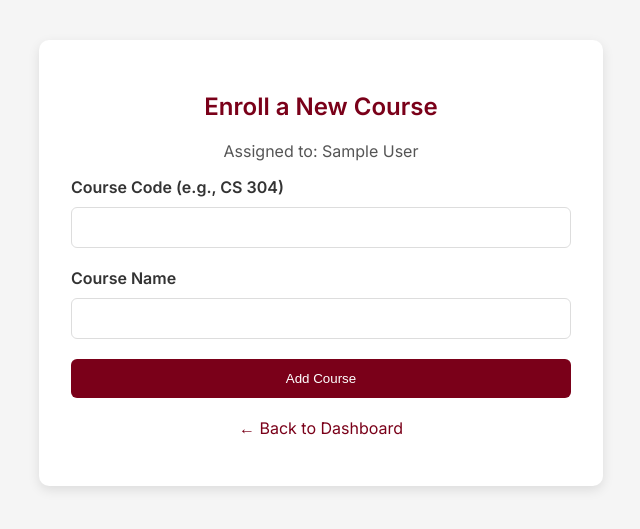
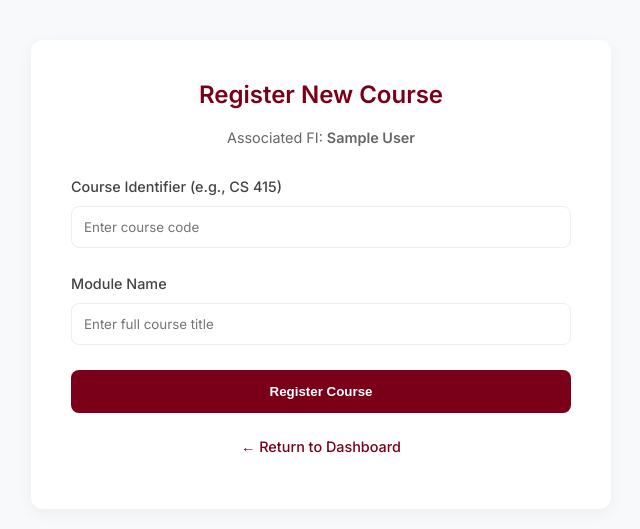
Before and after one commit to joanne-chep/Geospacial-Attendance-Management-Sytem, a PHP site: page /add_course.php in a window 1280 px wide. Shown: the top 529 px of the page, without its empty margins (319-959 px from the left). Run offline with PHP 8.4, Linux system fonts and the light colour scheme; the visitor is signed in with stand-in values (Sample User, id 1).

Commit message:
implements correctly db connexion

```diff
--- a/add_course.php
+++ b/add_course.php
@@ -1,7 +1,9 @@
 <?php
-// add_course.php — responsible for adding courses into the system (FIs only)
-// Adapter pattern is applied to cleanly separate input handling and validation from the main script logic
-
+/**
+ * add_course.php
+ * Facilitates the registration of new course modules by Faculty Interns.
+ * Utilises an Adapter Pattern to decouple input sanitisation from core execution logic.
+ */
 
 error_reporting(E_ALL);
 ini_set('display_errors', 1);
@@ -10,18 +12,21 @@ session_start();
 include 'db.php';
 mysqli_report(MYSQLI_REPORT_ERROR | MYSQLI_REPORT_STRICT);
 
-// Auth guard — unchanged
+// Authentication gate ensuring only authorised Faculty Interns manage course data
 if (!isset($_SESSION['user_id']) || $_SESSION['role'] !== 'fi') {
     header("Location: login.php");
     exit();
 }
 
+/**
+ * CourseInputAdapter
+ * Implements the Adapter Pattern to standardise and validate incoming form data.
+ */
 class CourseInputAdapter {
     private string $courseCode;
     private string $courseName;
 
     public function __construct(array $postData) {
-
         $this->courseCode = trim($postData['course_code'] ?? '');
         $this->courseName = trim($postData['course_name'] ?? '');
     }
@@ -34,29 +39,32 @@ class CourseInputAdapter {
         return $this->courseName;
     }
 
-    // Single place that defines what "valid input" means for a course
+    /**
+     * Verifies that the mandatory course parameters are present.
+     * @return bool
+     */
     public function isValid(): bool {
         return !empty($this->courseCode) && !empty($this->courseName);
     }
 
     public function getValidationError(): string {
-        return 'Both course code and course name are required.';
+        return 'Both course code and course name are mandatory requirements.';
     }
 }
 
+/**
+ * Initialisation of the centralised database connection utilising the Singleton instance.
+ */
+$conn = connectDB();
 
-// ============================================================
-// MAIN SCRIPT
-// ============================================================
-$conn    = connectDB();
 $fi_id   = $_SESSION['user_id'];
-$name    = $_SESSION['name'];
+$name    = isset($_SESSION['name']) ? htmlspecialchars($_SESSION['name'], ENT_QUOTES, 'UTF-8') : 'Faculty Intern';
 $message = '';
 $error   = '';
 
 if ($_SERVER['REQUEST_METHOD'] === 'POST') {
 
-    // Adapter translates $_POST — everything below uses the adapter only
+    // Utilising the Adapter pattern to process global POST data
     $input = new CourseInputAdapter($_POST);
 
     if (!$input->isValid()) {
@@ -66,36 +74,43 @@ if ($_SERVER['REQUEST_METHOD'] === 'POST') {
         $courseName = $input->getCourseName();
 
         try {
-            // Duplicate course code check
+            /**
+             * Uniqueness verification.
+             * Checks the repository for existing course codes before initiating persistence.
+             */
             $check = $conn->prepare("SELECT course_code FROM courses WHERE course_code = ?");
             $check->bind_param("s", $courseCode);
             $check->execute();
             $check->store_result();
 
             if ($check->num_rows > 0) {
-                $error = 'A course with this code already exists.';
+                $error = 'A course module with this identifier is already registered.';
             } else {
-                // Insert the new course into the database
+                /**
+                 * Data persistence using parameterised queries to ensure architectural security.
+                 */
                 $stmt = $conn->prepare("INSERT INTO courses (course_code, course_name, fi_id) VALUES (?, ?, ?)");
                 $stmt->bind_param("ssi", $courseCode, $courseName, $fi_id);
                 $stmt->execute();
 
                 if ($stmt->affected_rows > 0) {
-                    header("Location: fi-dashboard.php?success=" . urlencode("Course '{$courseName}' added successfully!"));
+                    header("Location: fi-dashboard.php?success=" . urlencode("Course '{$courseName}' successfully registered."));
                     exit();
                 } else {
-                    $error = 'Course was not added! Try again.';
+                    $error = 'Submission failed. Please verify the input and attempt again.';
                 }
                 $stmt->close();
             }
             $check->close();
 
         } catch (mysqli_sql_exception $ex) {
-            $error = 'Database error! Could not insert the course.';
+            error_log("Course Registration Exception: " . $ex->getMessage());
+            $error = 'Database exception: Unable to complete course registration.';
         }
     }
 }
 
+// Managed closure of the connection following script execution
 if (isset($conn) && $conn instanceof mysqli) {
     $conn->close();
 }
@@ -104,38 +119,39 @@ if (isset($conn) && $conn instanceof mysqli) {
 <html lang="en">
 <head>
     <meta charset="UTF-8">
-    <title>Add New Course</title>
+    <title>Initialise Course | Ashesi Attendance System</title>
     <link rel="stylesheet" href="style.css">
     <link href="https://fonts.googleapis.com/css2?family=Inter:wght@400;500;600&display=swap" rel="stylesheet">
     <style>
-        .form-container-course{max-width:500px;margin:40px auto;padding:2rem;background:white;border-radius:10px;box-shadow:0 4px 12px rgba(0,0,0,0.1)}
-        .form-container-course input{width:100%;padding:12px;margin:10px 0 20px 0;border:1px solid #ddd;border-radius:6px;box-sizing:border-box}
-        .form-container-course button{width:100%;padding:12px;background-color:#7A0019;color:white;border:none;border-radius:6px;cursor:pointer;transition:background 0.3s}
+        .form-container-course{max-width:500px;margin:40px auto;padding:2.5rem;background:white;border-radius:12px;box-shadow:0 4px 15px rgba(0,0,0,0.05)}
+        .form-container-course input{width:100%;padding:12px;margin:10px 0 25px 0;border:1.5px solid #eee;border-radius:8px;box-sizing:border-box;font-family: inherit;}
+        .form-container-course button{width:100%;padding:14px;background-color:#7A0019;color:white;border:none;border-radius:8px;cursor:pointer;font-weight:600;transition: background 0.2s}
         .form-container-course button:hover{background-color:#9e0022}
-        .message-error{color:red;background-color:#ffe0e0;padding:10px;border-radius:6px;margin-bottom:15px}
+        .message-error{color:#dc3545;background-color:#f8d7da;padding:12px;border-radius:8px;margin-bottom:20px;font-size: 0.9rem;}
+        label { font-size: 0.9rem; color: #444; }
     </style>
 </head>
-<body class="auth-body">
+<body class="auth-body" style="background-color: #f8f9fa; font-family: 'Inter', sans-serif;">
     <div class="form-container-course">
-        <h2 style="color:#7A0019;text-align:center;">Enroll a New Course</h2>
-        <p style="text-align:center;color:#555;">Assigned to: <?php echo htmlspecialchars($name); ?></p>
+        <h2 style="color:#7A0019;text-align:center;margin-top: 0;">Register New Course</h2>
+        <p style="text-align:center;color:#666;font-size: 0.9rem;margin-bottom: 30px;">Associated FI: <strong><?php echo $name; ?></strong></p>
 
         <?php if ($error): ?>
             <p class="message-error"><?php echo htmlspecialchars($error); ?></p>
         <?php endif; ?>
 
         <form method="POST" action="add_course.php">
-            <label for="course_code" style="font-weight:600;display:block;">Course Code (e.g., CS 304)</label>
-            <input type="text" id="course_code" name="course_code" required maxlength="10">
+            <label for="course_code" style="font-weight:500;">Course Identifier (e.g., CS 415)</label>
+            <input type="text" id="course_code" name="course_code" placeholder="Enter course code" required maxlength="10">
 
-            <label for="course_name" style="font-weight:600;display:block;">Course Name</label>
-            <input type="text" id="course_name" name="course_name" required maxlength="100">
+            <label for="course_name" style="font-weight:500;">Module Name</label>
+            <input type="text" id="course_name" name="course_name" placeholder="Enter full course title" required maxlength="100">
 
-            <button type="submit">Add Course</button>
+            <button type="submit">Register Course</button>
         </form>
 
-        <p style="margin-top:20px;text-align:center;">
-            <a href="fi-dashboard.php" style="color:#7A0019;text-decoration:none;">← Back to Dashboard</a>
+        <p style="margin-top:25px;text-align:center;font-size: 0.9rem;">
+            <a href="fi-dashboard.php" style="color:#7A0019;text-decoration:none;font-weight:500;">← Return to Dashboard</a>
         </p>
     </div>
 </body>
```
